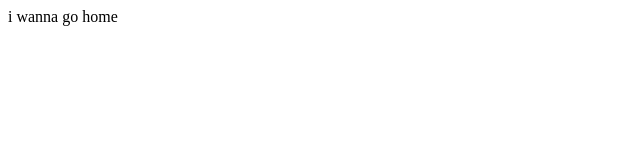
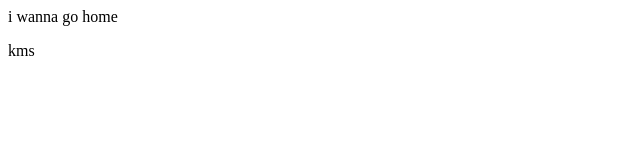
Before and after one commit to Lasse0604/teamwhatever, a plain HTML site: page index.html in a window 1280 px wide. Shown: the full height of the page, 0-640 px from the left. Drawn offline with Linux system fonts and the light colour scheme.

Commit message:
Update index.html

```diff
--- a/index.html
+++ b/index.html
@@ -9,5 +9,6 @@ i wanna go home
 </head>
 <body>
 
+    <p>kms</p>
 </body>
 </html>
```
